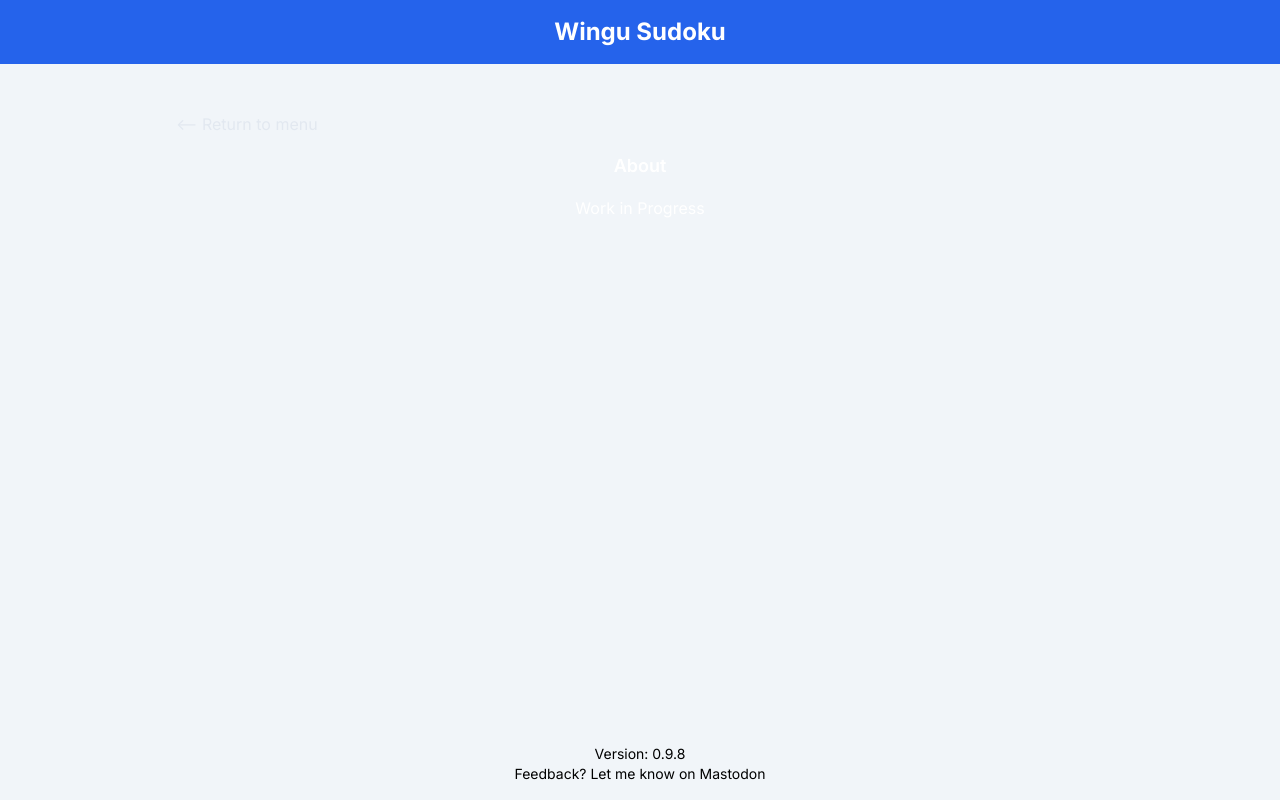
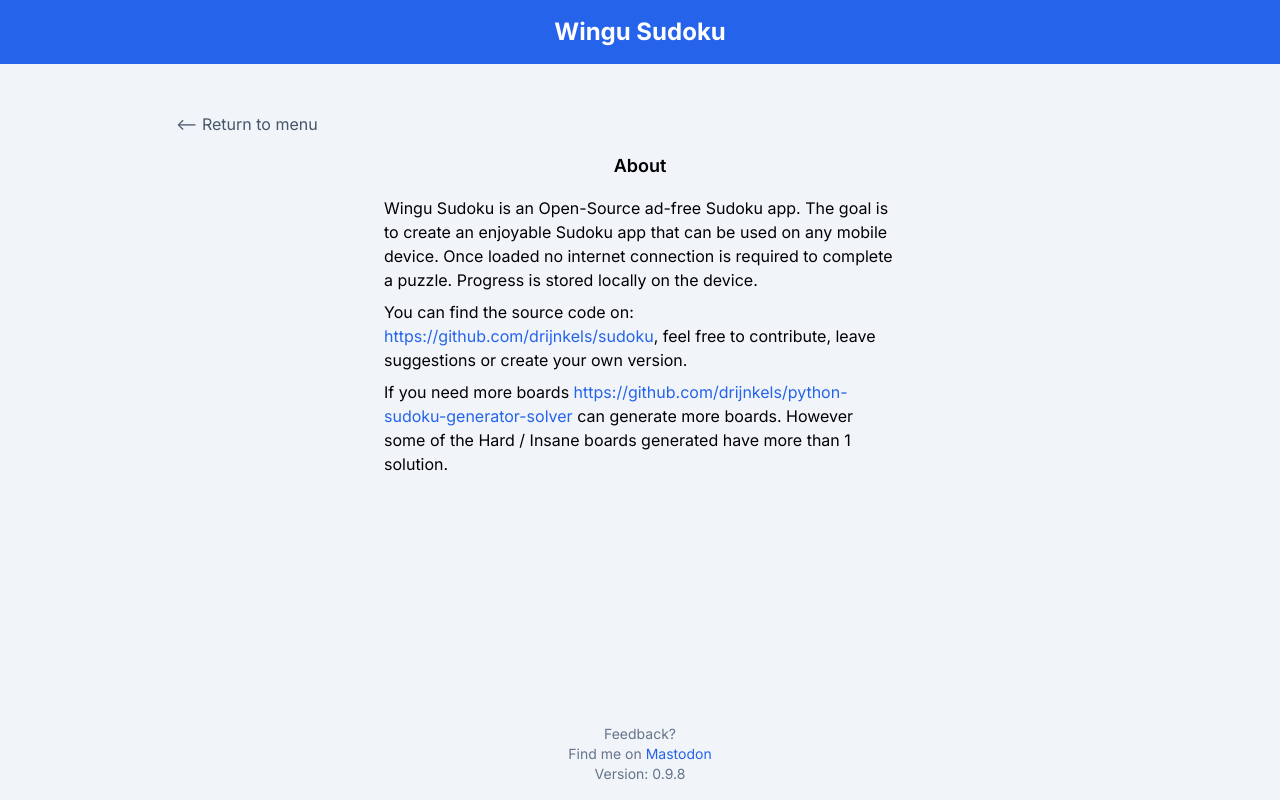
Before and after one commit to drijnkels/sudoku, a Next.js app: page /about in a window 1280 px wide. Built offline with nearby package versions, Linux system fonts and the light colour scheme.

Commit message:
Update layout and readme

```diff
--- a/src/app/about/page.tsx
+++ b/src/app/about/page.tsx
@@ -1,12 +1,20 @@
 const Page = () => {
   return (
     <div className='p-12 w-full h-full flex-1 flex flex-col'>
-      <div className='w-full mb-4 text-slate-200'><a href='/'>{'<-- Return to menu'}</a></div>
+      <div className='w-full mb-4 text-slate-600'><a href='/'>{'<-- Return to menu'}</a></div>
 
-      <div className='w-fit flex flex-col gap-4 max-w-lg min-w-32 mx-auto text-white'>
+      <div className='w-fit flex flex-col gap-4 max-w-lg min-w-32 mx-auto'>
         <div className='text-center font-semibold text-lg'>About</div>
         <div>
-          <div>Work in Progress</div>
+          <div className='flex flex-col gap-2'>
+            <p>Wingu Sudoku is an Open-Source ad-free Sudoku app. The goal is to create an enjoyable Sudoku app that can be used on any mobile device. Once loaded no internet connection is required to complete a puzzle. Progress is stored locally on the device.</p>
+            <p>
+              You can find the source code on: <a className='text-blue-600' href="https://github.com/drijnkels/sudoku">https://github.com/drijnkels/sudoku</a>, feel free to contribute, leave suggestions or create your own version.
+            </p>
+            <p>
+              If you need more boards <a className='text-blue-600' href="https://github.com/drijnkels/python-sudoku-generator-solver">https://github.com/drijnkels/python-sudoku-generator-solver</a> can generate more boards. However some of the Hard / Insane boards generated have more than 1 solution.
+            </p>
+          </div>
         </div>
       </div>
     </div>
--- a/src/app/layout.tsx
+++ b/src/app/layout.tsx
@@ -29,9 +29,9 @@
               {children}
             </Suspense>
           </div>
-          <div className='mb-4 text-sm text-center'>
-            Version: 0.9.8<br/>
-            Feedback? Let me know on <a rel="me" href="https://mastodon.social/@noctemz">Mastodon</a>
+          <div className='mb-4 text-sm text-center mx-auto text-slate-500'>
+            Feedback?<br />Find me on <a className='text-blue-600' rel="me" href="https://mastodon.social/@noctemz">Mastodon</a>
+            <div>Version: 0.9.8</div>
           </div>
         </main>
       </body>
--- a/src/app/settings/page.tsx
+++ b/src/app/settings/page.tsx
@@ -4,7 +4,7 @@
 
   return (
     <div className='p-12 w-full h-full flex-1 flex flex-col'>
-      <div className='w-full mb-4 text-slate-200'><a href='/'>{'<-- Return to menu'}</a></div>
+      <div className='w-full mb-4 text-slate-600'><a href='/'>{'<-- Return to menu'}</a></div>
 
       <SettingsList />
     </div>
```
Also changed, not shown: 1 other file (tests, documents, lock files or other folders).
